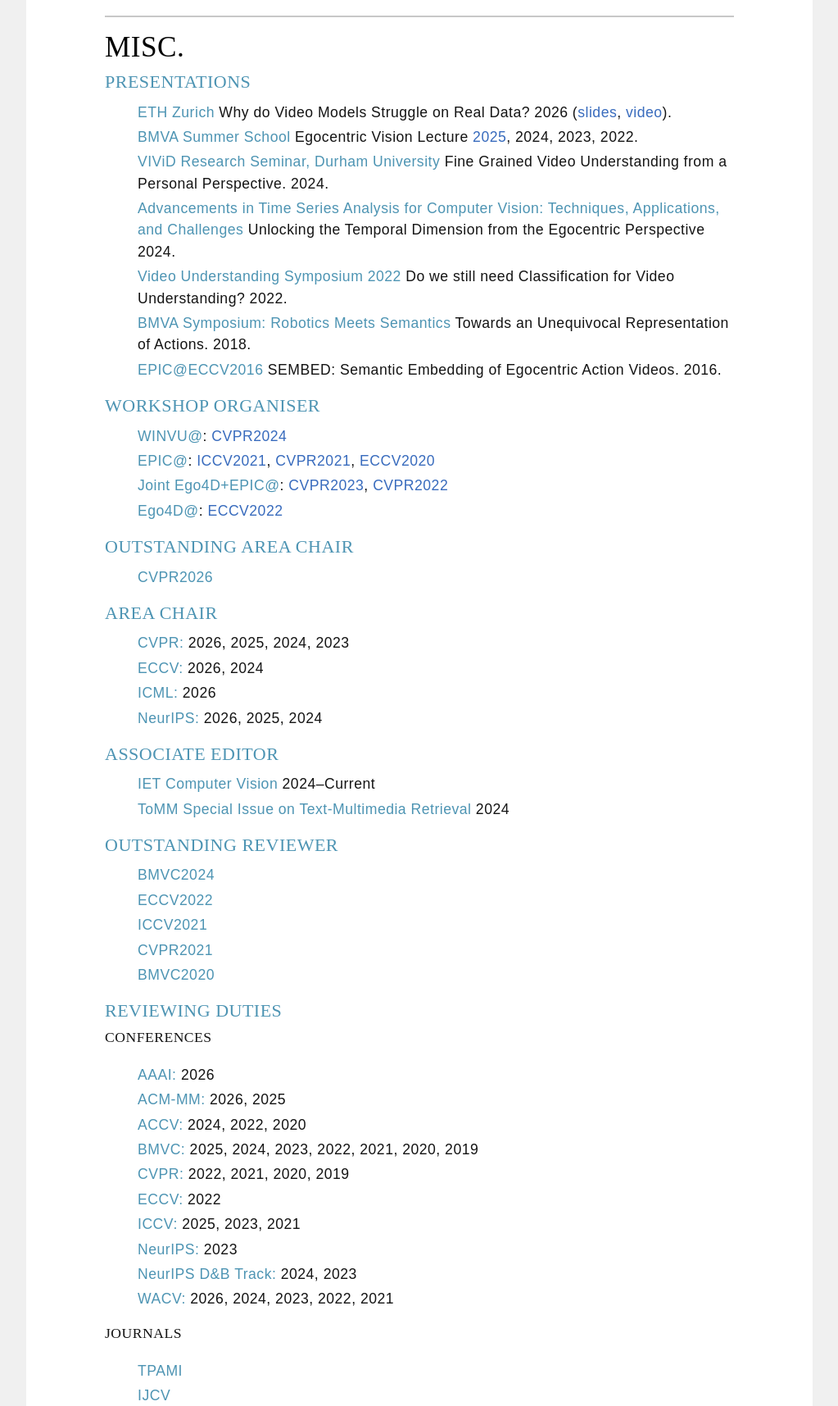
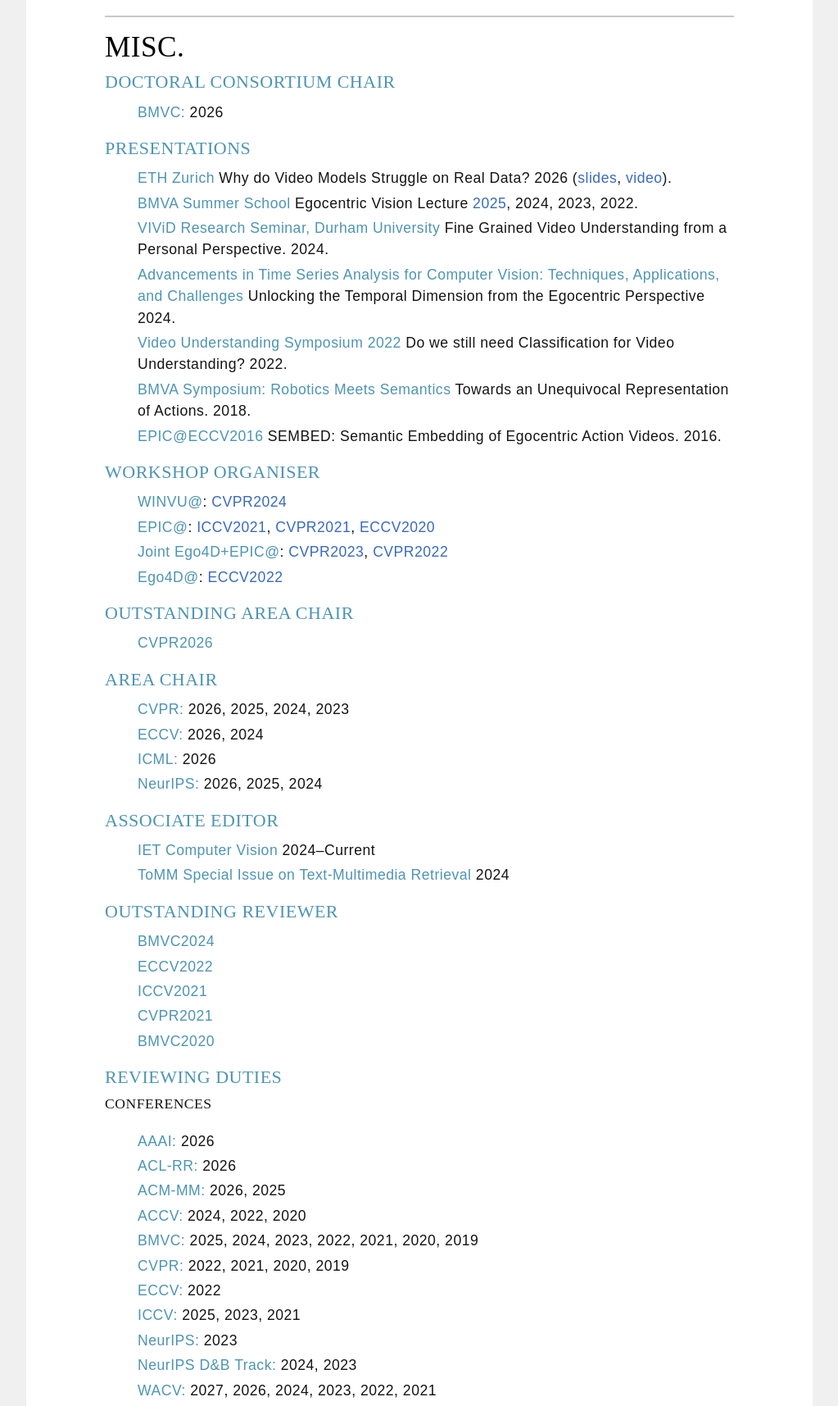
Before and after one commit to mwray/mwray.github.io, a website: page index.html in a window 1280 px wide. Shown: the part 3740-5455 px from the top of the page at 82% size, without its empty margins (128-1151 px from the left). Drawn offline with Linux system fonts and the light colour scheme; files whose address does not match are found by name; a web font is replaced by a local one.

Commit message:
Adds info re BMVC 2026 DC chair

```diff
--- a/index.html
+++ b/index.html
@@ -336,6 +336,11 @@
 
             <h3>Misc.</h3>
 
+            <h4>Doctoral Consortium Chair</h4>
+            <ul class="no-bullets">
+                <li><span class="prim-colour">BMVC: </span>2026
+            </ul>
+
 
             <h4>Presentations</h4>
             <ul class="no-bullets">
@@ -394,6 +399,7 @@
 
             <ul class="no-bullets">
                 <li><span class="prim-colour">AAAI: </span>2026</li>
+                <li><span class="prim-colour">ACL-RR: </span>2026</li>
                 <li><span class="prim-colour">ACM-MM: </span>2026, 2025</li>
                 <li><span class="prim-colour">ACCV: </span>2024, 2022, 2020</li>
                 <li><span class="prim-colour">BMVC: </span>2025, 2024, 2023, 2022, 2021, 2020, 2019</li>
@@ -402,7 +408,7 @@
                 <li><span class="prim-colour">ICCV: </span>2025, 2023, 2021</li>
                 <li><span class="prim-colour">NeurIPS: </span>2023</li>
                 <li><span class="prim-colour">NeurIPS D&B Track: </span>2024, 2023</li>
-                <li><span class="prim-colour">WACV: </span>2026, 2024, 2023, 2022, 2021</li>
+                <li><span class="prim-colour">WACV: </span>2027, 2026, 2024, 2023, 2022, 2021</li>
             </ul>
 
             <h5> Journals</h5>
```
Also changed, not shown: news.html (+1 -0 lines).
